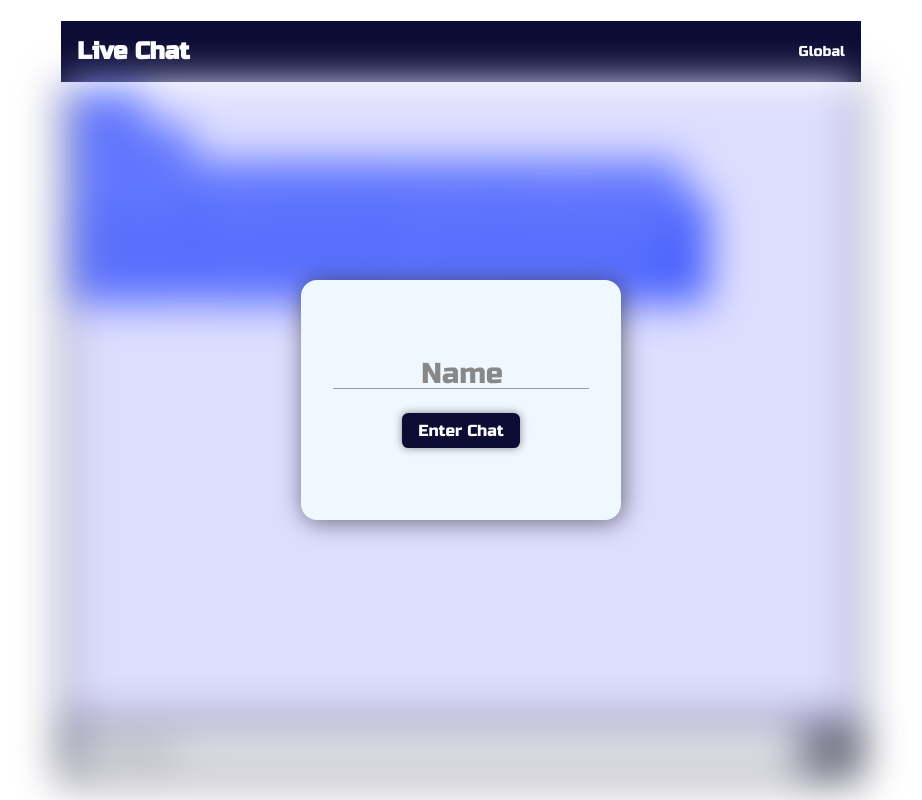
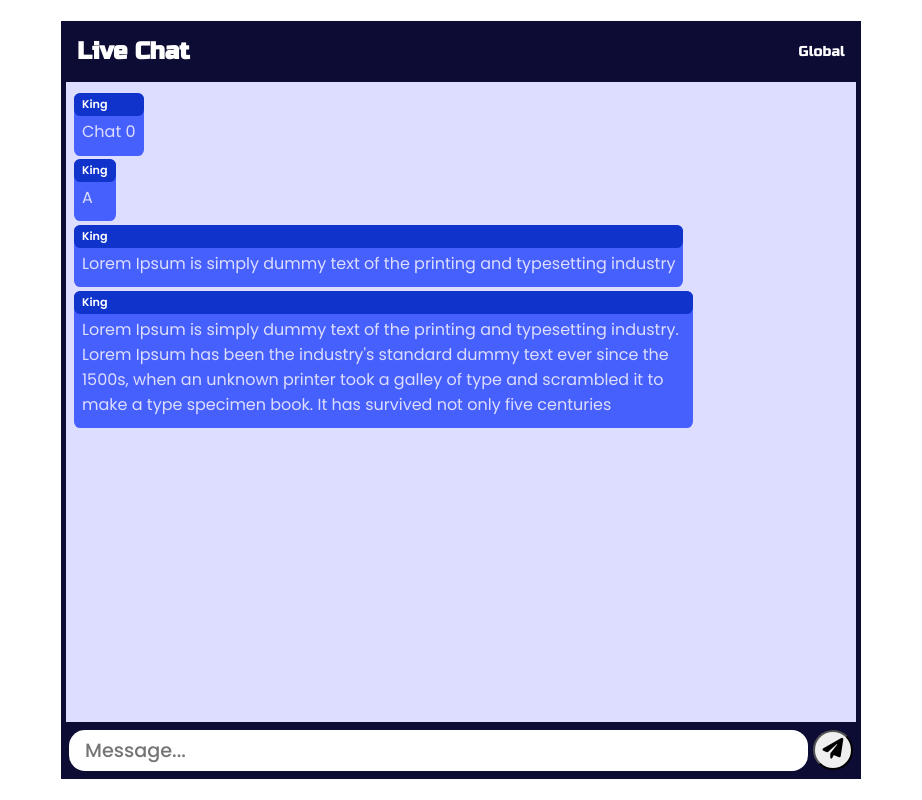
Before and after one commit to Regestrac/Live_Chat, a React (Create React App) app: page / in a window 1280 px wide. Shown: the whole page, without its empty margins (179-1101 px from the left). Built offline with nearby package versions, Linux system fonts and the light colour scheme.

Commit message:
Added section to show message with user's name

```diff
--- a/public/index.html
+++ b/public/index.html
@@ -8,7 +8,7 @@
     <meta name="description" content="Web site created using create-react-app" />
     <link rel="manifest" href="%PUBLIC_URL%/manifest.json" />
     <link rel="stylesheet" href="https://cdnjs.cloudflare.com/ajax/libs/font-awesome/6.2.0/css/all.min.css" integrity="sha512-xh6O/CkQoPOWDdYTDqeRdPCVd1SpvCA9XXcUnZS2FmJNp1coAFzvtCN9BmamE+4aHK8yyUHUSCcJHgXloTyT2A==" crossorigin="anonymous" referrerpolicy="no-referrer" />
-    <title>React App</title>
+    <title>Live Chat</title>
   </head>
   <body>
     <noscript>You need to enable JavaScript to run this app.</noscript>
--- a/src/components/Base.js
+++ b/src/components/Base.js
@@ -1,12 +1,16 @@
 import React from 'react';
+import { useState } from 'react';
 import './Base.css'
 
-const Base = () => {
+const Base = ({setMessage}) => {
+  const [newMessage, setNewMessage] = useState("")
   return (
     <div className='base'>
-        <div className='msg-box'>
-            <input className='input' placeholder='Message...'></input>
-            <button className='btn'><i class="fa-sharp fa-solid fa-paper-plane"></i></button>
+        <div >
+          <form onSubmit={setMessage( newMessage)} className='msg-box' >
+            <input className='input' onChange={(e) =>setNewMessage(e.target.value)} placeholder='Message...'></input>
+            <button className='btn' ><i class="fa-sharp fa-solid fa-paper-plane"></i></button>
+            </form>
         </div>
     </div>
   )
--- a/src/components/ChatBox.css
+++ b/src/components/ChatBox.css
@@ -1,6 +1,6 @@
-@import url('https://fonts.googleapis.com/css2?family=Poppins:wght@400&display=swap');
+@import url('https://fonts.googleapis.com/css2?family=Poppins:wght@400;600&display=swap');
 
-.chats{
+.chat-box{
     height: 80vh;
     border: 5px solid #0c0c35;
     border-top: 0px;
@@ -9,14 +9,26 @@
     box-sizing: border-box;
     padding: .5rem;
 }
-.chat-text{
-    padding: .2rem .5rem;
+.chats{
+    padding: 0 .0 .5rem;
     background-color: #4660fd;
     width: fit-content;
     max-width: 80%;
     margin: .2rem 0;
     border-radius: .4rem;
+}
+.chat-text{
     color: #ddddff;
     font-family: 'Poppins', sans-serif;
     font-weight: 400;
+    padding: .2rem .5rem;
 }
+.user-name{
+    font-size: .7rem;
+    font-weight: 600;
+    color: #fff;
+    background-color: #1033cb;
+    padding: .2rem .5rem;
+    border-radius: .4rem;
+    font-family: 'Poppins', sans-serif;
+}
--- a/src/components/ChatBox.js
+++ b/src/components/ChatBox.js
@@ -1,15 +1,25 @@
 import React from 'react'
 import './ChatBox.css'
 
-const ChatBox = () => {
+const ChatBox = ({ name, message }) => {
   return (
     <div className='chat-box'>
-        <div className='chats'>
-            <p className='chat-text'>Chat 0</p>
-            <p className='chat-text'>This is Chat 1</p>
-            <p className='chat-text'>Lorem Ipsum is simply dummy text of the printing and typesetting industry</p>
-            <p className='chat-text'>Lorem Ipsum is simply dummy text of the printing and typesetting industry. Lorem Ipsum has been the industry's standard dummy text ever since the 1500s, when an unknown printer took a galley of type and scrambled it to make a type specimen book. It has survived not only five centuries</p>
-        </div>
+      <div className='chats'>
+        <p className='user-name'>{name}King</p>
+        <p className='chat-text'>{message}Chat 0</p>
+      </div >
+      <div className='chats'>
+        <p className='user-name'>King{name}</p>
+        <p className='chat-text'>{message}A</p>
+      </div >
+      <div className='chats'>
+        <p className='user-name'>King{name}</p>
+        <p className='chat-text'>{message}Lorem Ipsum is simply dummy text of the printing and typesetting industry</p>
+      </div>
+      <div className='chats'>
+        <p className='user-name'>King{name}</p>
+        <p className='chat-text'>{message}Lorem Ipsum is simply dummy text of the printing and typesetting industry. Lorem Ipsum has been the industry's standard dummy text ever since the 1500s, when an unknown printer took a galley of type and scrambled it to make a type specimen book. It has survived not only five centuries</p>
+      </div>
     </div>
   )
 }
--- a/src/components/Home.js
+++ b/src/components/Home.js
@@ -7,8 +7,9 @@ import Form from './Form'
 import { useState } from 'react'
 
 const Home = () => {
-  const [isAuth, setIsAuth] = useState(false)
+  const [isAuth, setIsAuth] = useState(true)
   const [name, setName] = useState("")
+  const [message, setMessage] = useState("")
   console.log(name)
   return (
     <div className='home'>
@@ -17,8 +18,8 @@ const Home = () => {
           <Header />
         </div>
         <div className={!isAuth && "blur" } >
-          <ChatBox name={name} />
-          <Base />
+          <ChatBox name={name} message={message} />
+          <Base setMessage={setMessage} />
         </div>
        {!isAuth &&
         <div className='form-div'>
```
